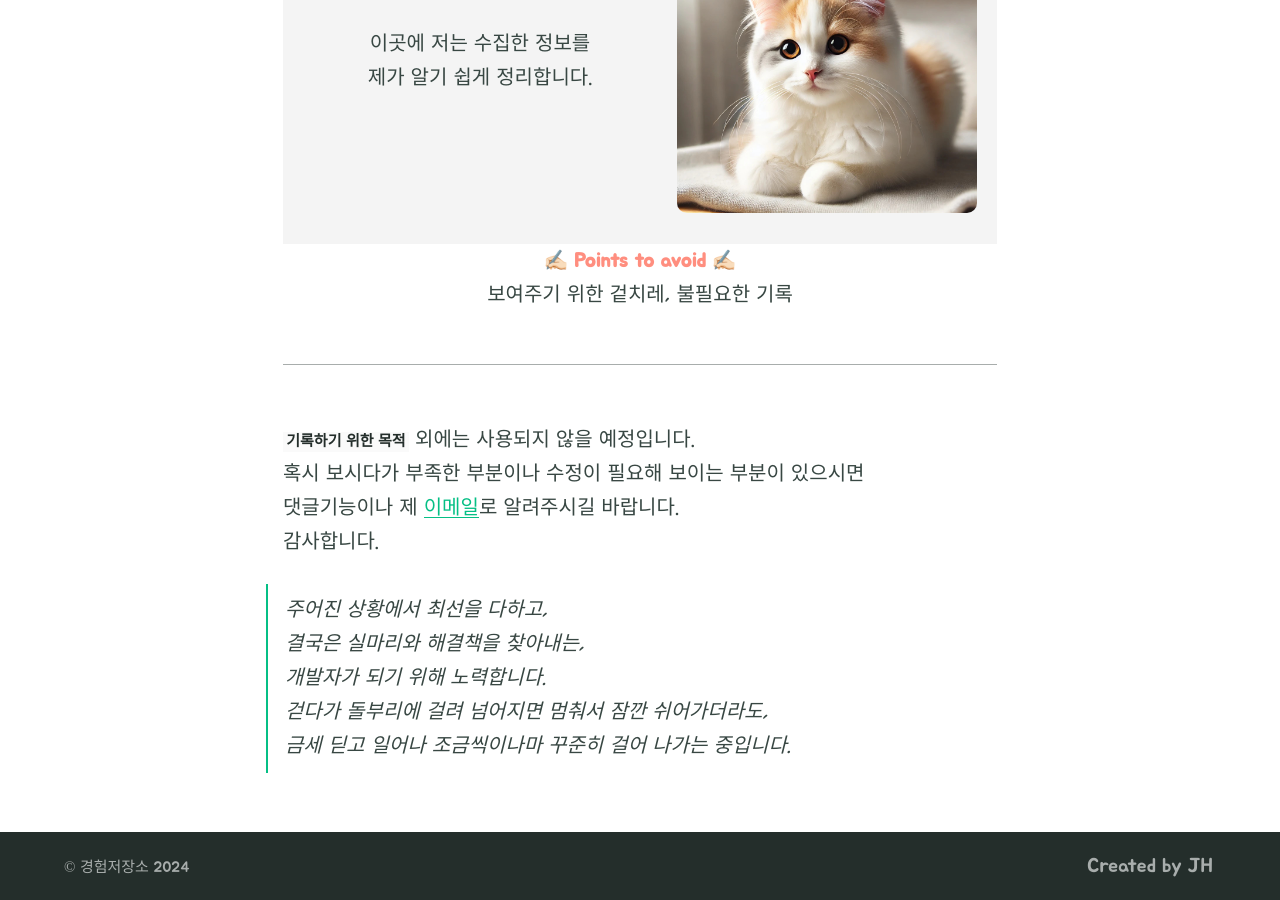
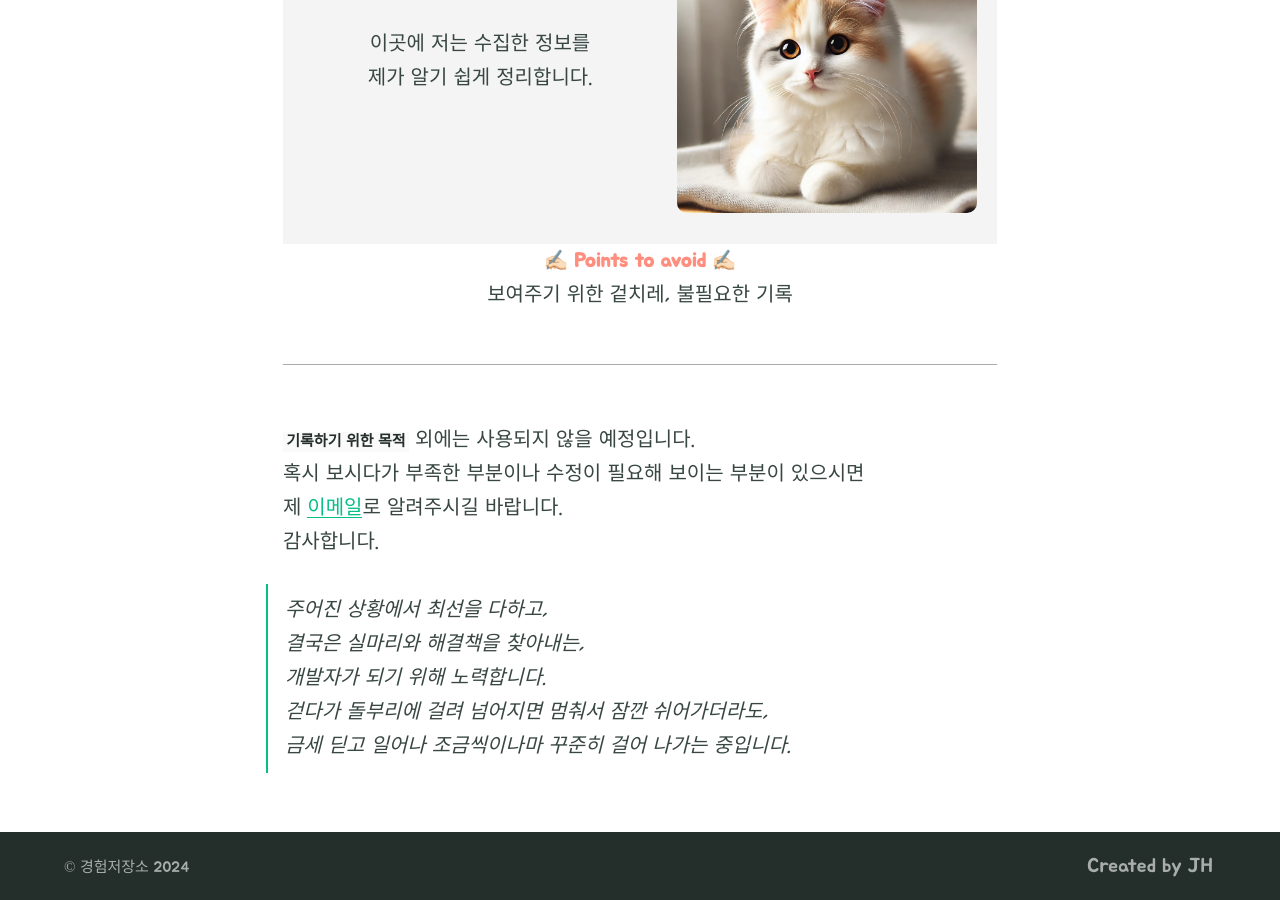
Before and after one commit to tletle7102/tletle7102.github.io, a Jekyll site: the page built from index.md, in a window 1280 px wide and 900 px high, scrolled down 626 px. Built offline with Jekyll 4.4.1, drawn with Linux system fonts in a browser that asks for light colours.

Commit message:
modify index.md

```diff
--- a/index.md
+++ b/index.md
@@ -23,7 +23,7 @@ excerpt: "대문"
 <hr>
 **`기록하기 위한 목적`** 외에는 사용되지 않을 예정입니다.<br>
 혹시 보시다가 부족한 부분이나 수정이 필요해 보이는 부분이 있으시면<br>
-댓글기능이나 제 [이메일](mailto:tletle7102@gmail.com)로 알려주시길 바랍니다.<br>
+제 [이메일](mailto:tletle7102@gmail.com)로 알려주시길 바랍니다.<br>
 감사합니다.<br>
 > 주어진 상황에서 최선을 다하고,<br>
 > 결국은 실마리와 해결책을 찾아내는,<br>
```
